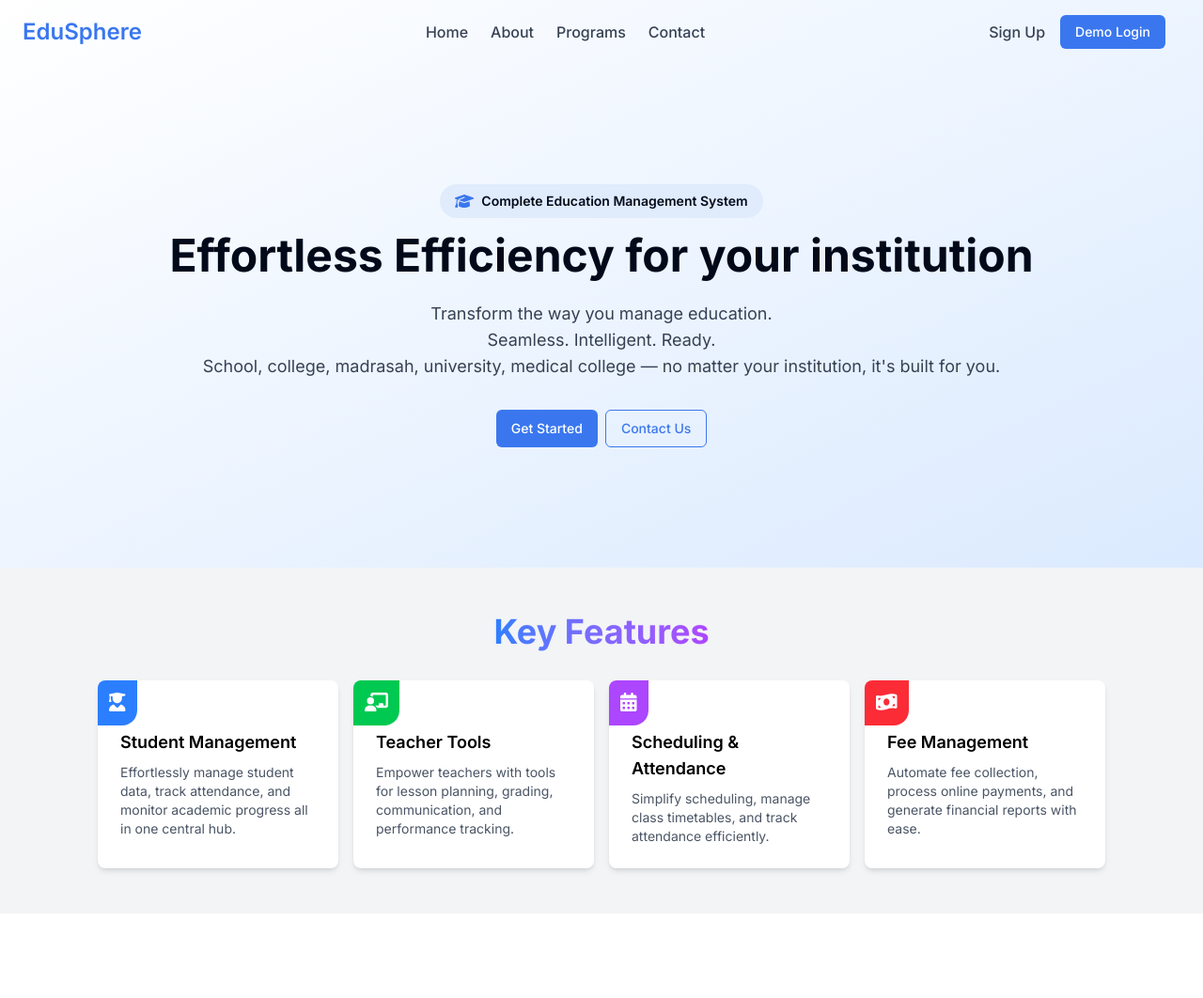
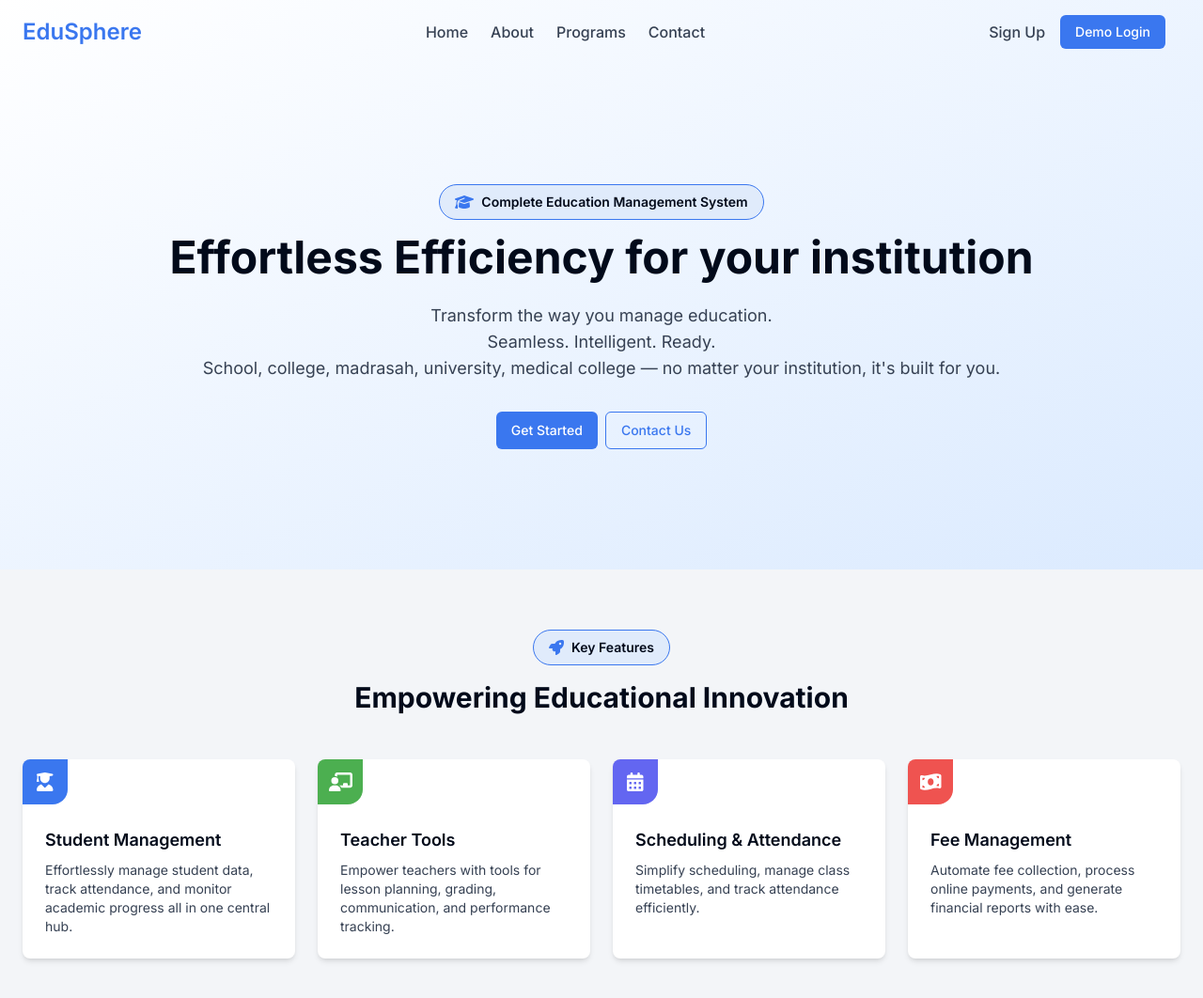
Before and after one commit to tanvirulislm/schoollanding, a plain HTML site: page index.html in a window 1280 px wide. Shown: the whole page at 94% size. Before the commit the page ends 972 px from the top, so only its background shows below. Drawn offline with nearby package versions, Linux system fonts and the light colour scheme.

Commit message:
Key Features Done

```diff
--- a/index.html
+++ b/index.html
@@ -118,7 +118,7 @@
       <div class="py-32">
         <div class="container mx-auto text-center">
           <div
-            class="inline-flex items-center bg-[#E0EBFB] rounded-full px-4 py-2 mb-4"
+            class="inline-flex items-center border border-[#3A77EF] bg-[#E0EBFB] rounded-full px-4 py-2 mb-4"
           >
             <i class="fas fa-graduation-cap text-[#3A77EF]"></i>
             <h4 class="text-sm font-semibold ml-2 text-[#020A1A]">
@@ -166,75 +166,78 @@
     </section>
 
     <!-- Features Section -->
-    <section class="py-12 bg-gray-100">
-      <div class="container mx-auto px-4">
-        <h2
-          class="text-3xl sm:text-4xl font-bold text-gray-800 mb-8 text-center"
-        >
-          <span
-            class="bg-clip-text text-transparent bg-gradient-to-r from-blue-500 to-purple-500"
+    <section class="py-16 bg-[#F3F5F8]">
+      <div class="container mx-auto px-6">
+        <div class="mx-auto text-center mb-12">
+          <div
+            class="inline-flex items-center border border-[#3A77EF] bg-[#E0EBFB] rounded-full px-4 py-2 mb-4"
           >
-            Key Features
-          </span>
-        </h2>
-        <div class="flex flex-wrap justify-center gap-4">
-          <div
-            class="relative bg-white rounded-lg shadow-md p-6 w-full sm:w-64"
-          >
+            <i class="fas fa-rocket text-[#3A77EF]"></i>
+            <h4 class="text-sm font-semibold ml-2 text-[#020A1A]">
+              Key Features
+            </h4>
+          </div>
+
+          <h3 class="text-4xl md:text-3xl font-bold text-[#020A1A] mb-8">
+            Empowering Educational Innovation
+          </h3>
+        </div>
+        <div class="grid grid-cols-1 md:grid-cols-2 lg:grid-cols-4 gap-6">
+          <div class="relative bg-white rounded-lg shadow-md p-6">
             <div
-              class="absolute top-0 left-0 bg-blue-500 rounded-tl-lg rounded-br-2xl py-3 px-3"
+              class="absolute top-0 left-0 bg-[#3A77EF] rounded-tl-lg rounded-br-2xl w-12 h-12 flex items-center justify-center"
             >
               <i class="fas fa-user-graduate text-white text-xl"></i>
             </div>
-            <h3 class="text-lg font-semibold mb-2 mt-7">Student Management</h3>
-            <p class="text-sm text-gray-600">
+            <h3 class="text-lg font-semibold mb-2 mt-12 text-[#020A1A]">
+              Student Management
+            </h3>
+            <p class="text-sm text-gray-700">
               Effortlessly manage student data, track attendance, and monitor
               academic progress all in one central hub.
             </p>
           </div>
 
-          <div
-            class="relative bg-white rounded-lg shadow-md p-6 w-full sm:w-64"
-          >
+          <div class="relative bg-white rounded-lg shadow-md p-6">
             <div
-              class="absolute top-0 left-0 bg-green-500 rounded-tl-lg rounded-br-2xl p-3 px-3"
+              class="absolute top-0 left-0 bg-[#4CAF50] rounded-tl-lg rounded-br-2xl w-12 h-12 flex items-center justify-center"
             >
               <i class="fas fa-chalkboard-teacher text-white text-xl"></i>
             </div>
-            <h3 class="text-lg font-semibold mb-2 mt-7">Teacher Tools</h3>
-            <p class="text-sm text-gray-600">
+            <h3 class="text-lg font-semibold mb-2 mt-12 text-[#020A1A]">
+              Teacher Tools
+            </h3>
+            <p class="text-sm text-gray-700">
               Empower teachers with tools for lesson planning, grading,
               communication, and performance tracking.
             </p>
           </div>
 
-          <div
-            class="relative bg-white rounded-lg shadow-md p-6 w-full sm:w-64"
-          >
+          <div class="relative bg-white rounded-lg shadow-md p-6">
             <div
-              class="absolute top-0 left-0 bg-purple-500 rounded-tl-lg rounded-br-2xl p-3 px-3"
+              class="absolute top-0 left-0 bg-[#6366F1] rounded-tl-lg rounded-br-2xl w-12 h-12 flex items-center justify-center"
             >
               <i class="fas fa-calendar-alt text-white text-xl"></i>
             </div>
-            <h3 class="text-lg font-semibold mb-2 mt-7">
+            <h3 class="text-lg font-semibold mb-2 mt-12 text-[#020A1A]">
               Scheduling & Attendance
             </h3>
-            <p class="text-sm text-gray-600">
+            <p class="text-sm text-gray-700">
               Simplify scheduling, manage class timetables, and track attendance
               efficiently.
             </p>
           </div>
 
-          <div
-            class="relative bg-white rounded-lg shadow-md p-6 w-full sm:w-64"
-          >
+          <div class="relative bg-white rounded-lg shadow-md p-6">
             <div
-              class="absolute top-0 left-0 bg-red-500 rounded-tl-lg rounded-br-2xl p-3 px-3"
+              class="absolute top-0 left-0 bg-[#EF5350] rounded-tl-lg rounded-br-2xl w-12 h-12 flex items-center justify-center"
             >
               <i class="fas fa-money-bill-wave text-white text-xl"></i>
             </div>
-            <h3 class="text-lg font-semibold mb-2 mt-7">Fee Management</h3>
-            <p class="text-sm text-gray-600">
+            <h3 class="text-lg font-semibold mb-2 mt-12 text-[#020A1A]">
+              Fee Management
+            </h3>
+            <p class="text-sm text-gray-700">
               Automate fee collection, process online payments, and generate
               financial reports with ease.
             </p>
```
